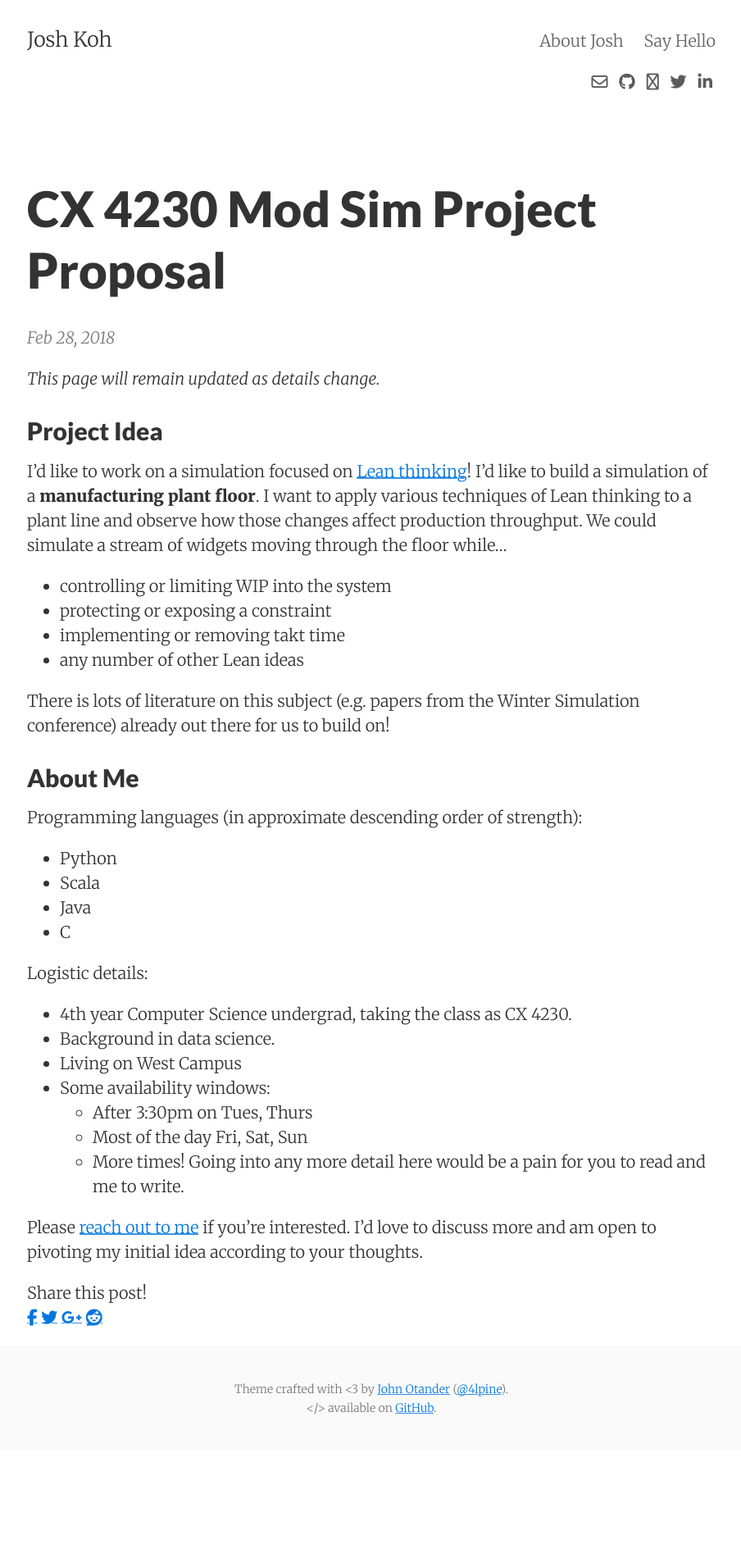
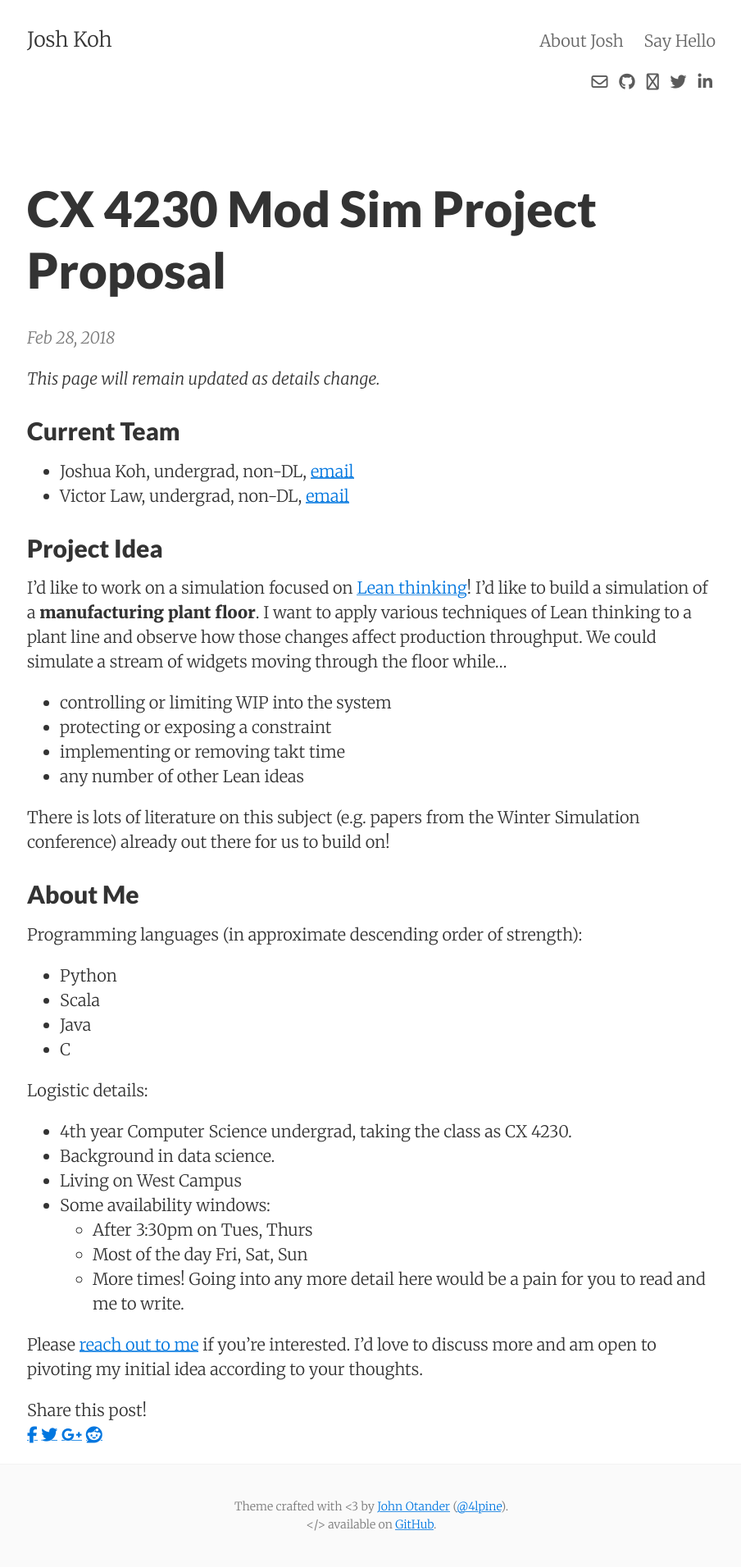
Before and after one commit to JoshuaKoh/JoshuaKoh.github.io, a Jekyll site: the page built from _posts/2018-02-28-Simulation-Proposal.md, in a window 1280 px wide. Shown: the whole page at 82% size, without its empty margins (187-1091 px from the left). Built offline with Jekyll 4.4.1, drawn with Linux system fonts in a browser that asks for light colours; nearby versions of some CDN libraries; before the commit the page ends 1768 px from its top, so only the background shows below that.

Commit message:
Add current team

```diff
--- a/_posts/2018-02-28-Simulation-Proposal.md
+++ b/_posts/2018-02-28-Simulation-Proposal.md
@@ -6,6 +6,11 @@ summary:    Let's build a Lean simulation as a team!
 ---
 
 *This page will remain updated as details change.*
+
+## Current Team
+
+- Joshua Koh, undergrad, non-DL, [email](joshuakoh@gatech.edu)
+- Victor Law, undergrad, non-DL, [email](vlaw3@gatech.edu)
 
 ## Project Idea
 
```
